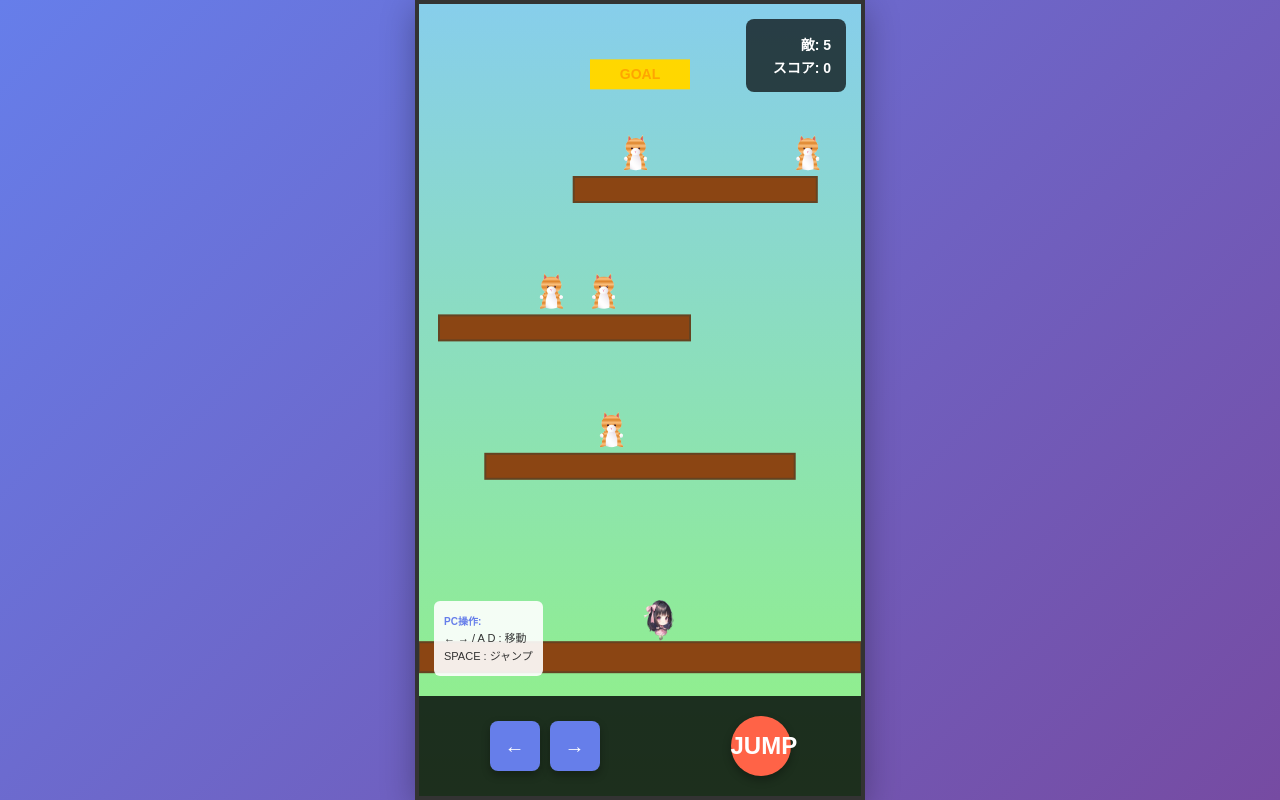
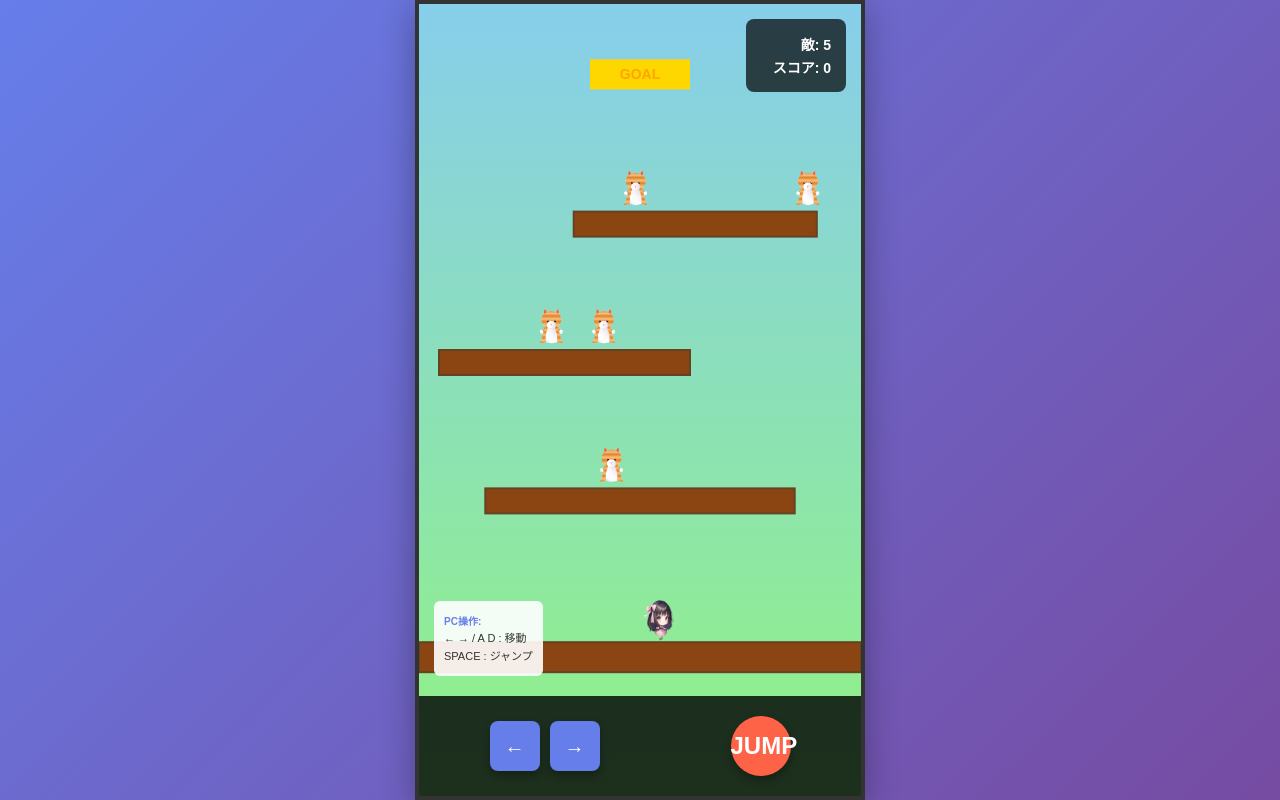
Before and after one commit to moshimur/mario-game, a plain HTML site: page index.html in a window 1280 px wide. Drawn offline with Linux system fonts and the light colour scheme.

Commit message:
Update index.html

```diff
--- a/index.html
+++ b/index.html
@@ -329,13 +329,13 @@
             { x: 0, y: GROUND_Y + 50, width: canvas.width, height: 30 },
 
             // 1段目：練習用足場（ランダム幅・中央寄り）
-            { x: canvas.width * 0.15, y: canvas.height * 0.65, width: canvas.width * 0.7, height: 25 },
+            { x: canvas.width * 0.15, y: canvas.height * 0.70, width: canvas.width * 0.7, height: 25 },
 
             // 2段目：左側寄せ（ランダム幅）
-            { x: 20, y: canvas.height * 0.45, width: canvas.width * 0.5 + 30, height: 25 },
+            { x: 20, y: canvas.height * 0.50, width: canvas.width * 0.5 + 30, height: 25 },
 
             // 3段目：右側寄せ（敵最後の足場）
-            { x: canvas.width * 0.35, y: canvas.height * 0.25, width: canvas.width * 0.55, height: 25 }
+            { x: canvas.width * 0.35, y: canvas.height * 0.30, width: canvas.width * 0.55, height: 25 }
         ];
 
         // ===== ゴール =====
```
